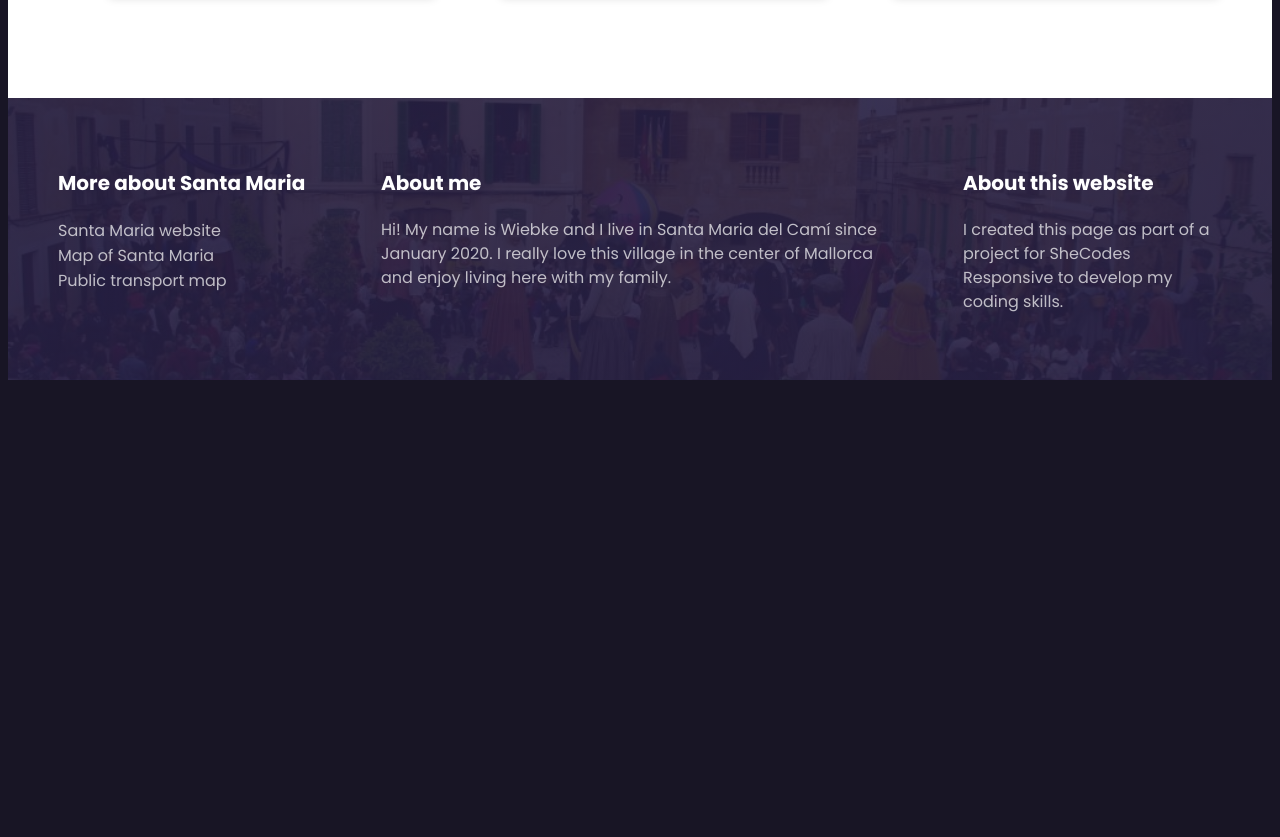
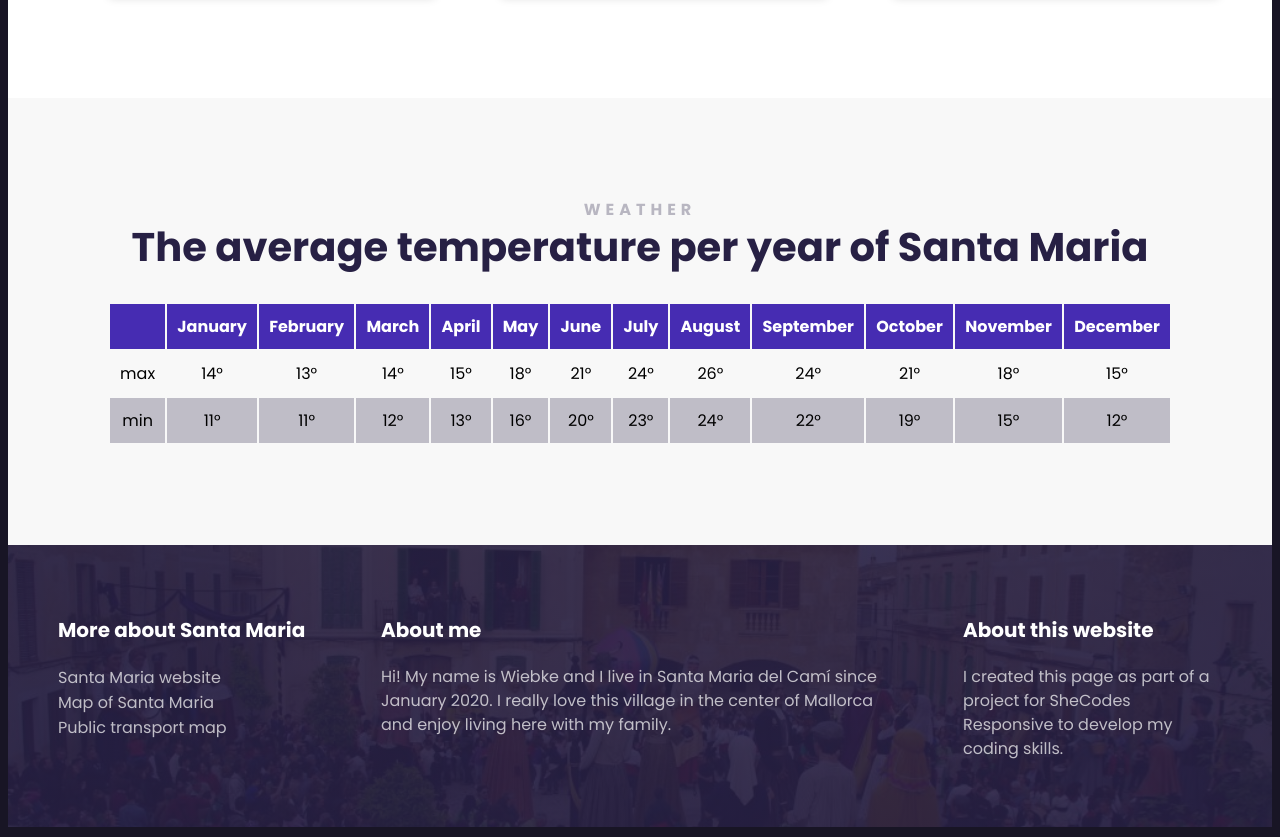
Before and after one commit to wiebkerichter/Santa-Maria-del-Cami, a plain HTML site: page index.html in a window 1280 px wide. Shown: the part 3304-4141 px from the top of the page. Before the commit the page ends 3694 px from the top, so only its background shows below. Drawn offline with Linux system fonts and the light colour scheme; a script that the page names is missing.

Commit message:
added and styled a bit the weather table

```diff
--- a/index.html
+++ b/index.html
@@ -62,7 +62,7 @@
               <div class="card-header grid grid-2-columns">
                 <img
                   src="/src/images/restaurants/vadarros-s.jpg"
-                  class="img-responsive img-center-vertical"
+                  class="img-responsive"
                 />
                 <iframe
                   src="https://www.google.com/maps/embed?pb=!1m18!1m12!1m3!1d1291.5825113268754!2d2.7738536000897334!3d39.65155490120001!2m3!1f0!2f0!3f0!3m2!1i1024!2i768!4f13.1!3m3!1m2!1s0x1297eb43b55f3011%3A0x272c5b4b61790f5!2zVmEgZOKAmUFycsOycyBBcnJvc3NlcmlhIGTigJlBdXRvcg!5e0!3m2!1sde!2ses!4v1671462886460!5m2!1sde!2ses"
@@ -1027,6 +1027,65 @@
             <script async src="//www.instagram.com/embed.js"></script>
           </div>
         </section>
+        <section class="section-2">
+          <h2 class="text-center">Weather</h2>
+          <h3 class="text-center">
+            The average temperature per year of Santa Maria
+          </h3>
+          <div class="table-container">
+            <table class="margin-top-30px">
+              <thead>
+                <tr>
+                  <th></th>
+                  <th>January</th>
+                  <th>February</th>
+                  <th>March</th>
+                  <th>April</th>
+                  <th>May</th>
+                  <th>June</th>
+                  <th>July</th>
+                  <th>August</th>
+                  <th>September</th>
+                  <th>October</th>
+                  <th>November</th>
+                  <th>December</th>
+                </tr>
+              </thead>
+              <tbody>
+                <tr class="temp-max">
+                  <td>max</td>
+                  <td>14°</td>
+                  <td>13°</td>
+                  <td>14°</td>
+                  <td>15°</td>
+                  <td>18°</td>
+                  <td>21°</td>
+                  <td>24°</td>
+                  <td>26°</td>
+                  <td>24°</td>
+                  <td>21°</td>
+                  <td>18°</td>
+                  <td>15°</td>
+                </tr>
+                <tr class="temp-min">
+                  <td>min</td>
+                  <td>11°</td>
+                  <td>11°</td>
+                  <td>12°</td>
+                  <td>13°</td>
+                  <td>16°</td>
+                  <td>20°</td>
+                  <td>23°</td>
+                  <td>24°</td>
+                  <td>22°</td>
+                  <td>19°</td>
+                  <td>15°</td>
+                  <td>12°</td>
+                </tr>
+              </tbody>
+            </table>
+          </div>
+        </section>
       </main>
       <footer>
         <div class="grid grid-3-columns-middle-large">
--- a/src/styles.css
+++ b/src/styles.css
@@ -124,6 +124,29 @@ section .button {
   text-transform: uppercase;
 }
 
+table {
+  width: 100%;
+}
+
+table thead {
+  background-color: #462cb2;
+  color: white;
+  border: 0;
+}
+
+table th,
+td {
+  text-align: center;
+  padding: 10px;
+}
+
+table .table-container {
+  overflow-x: auto;
+}
+table .temp-min {
+  background-color: #bfbdc7;
+}
+
 footer {
   background-image: linear-gradient(
       rgba(39, 32, 68, 0.9),
@@ -179,9 +202,6 @@ footer p {
 .img-responsive {
   width: 100%;
   display: block;
-}
-.img-center-vertical {
-  object-position: 50% 50%;
 }
 
 .text-center {
```
